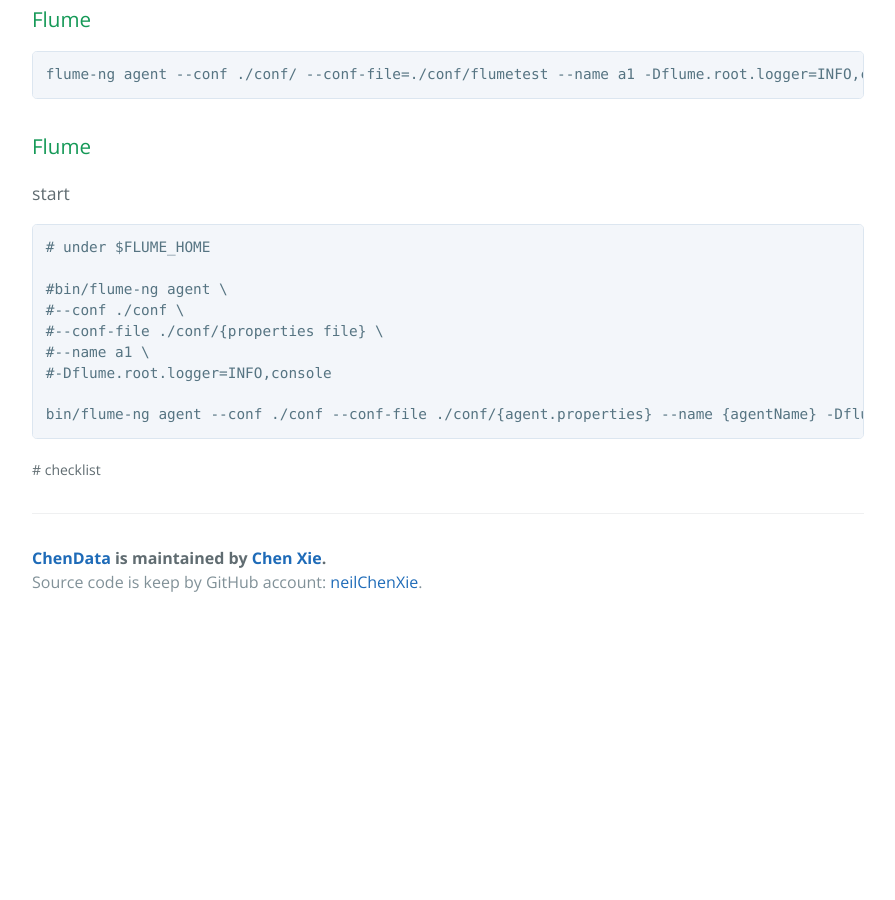
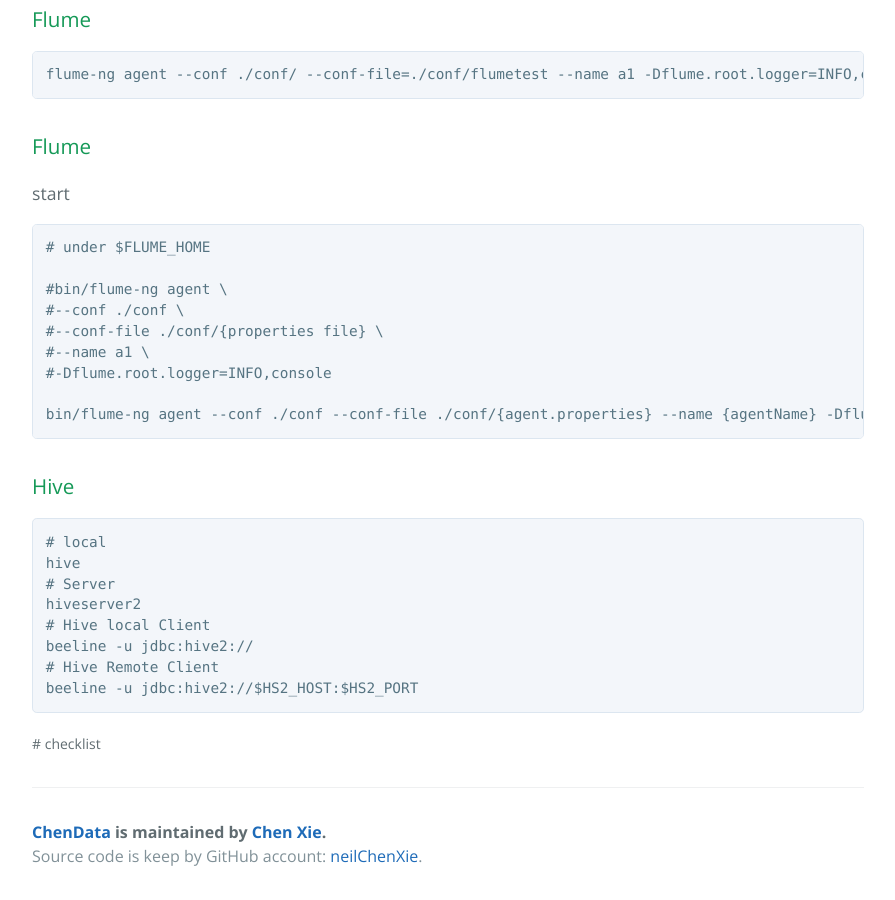
Before and after one commit to neilChenXie/ChenData, a Jekyll site: the page built from _posts/checklist/2016-06-08-script_checklist.md, in a window 1280 px wide and 900 px high, scrolled down 1118 px. Shown: the whole window, without its empty margins (192-1087 px from the left). Built offline with Jekyll 4.4.1, drawn with Linux system fonts in a browser that asks for light colours; before the commit the page ends 1744 px from its top, so only the background shows below that.

Commit message:
modified:   _posts/Hive/2016-05-19-hive_debug.md 	modified:   _posts/Hive/2016-05-19-hive_ref.md 	modified:   _posts/Hive/2016-05-19-hive_setup.md 	modified:   _posts/checklist/2016-06-08-script_checklist.md

````diff
--- a/_posts/checklist/2016-06-08-script_checklist.md
+++ b/_posts/checklist/2016-06-08-script_checklist.md
@@ -76,3 +76,16 @@
 
 bin/flume-ng agent --conf ./conf --conf-file ./conf/{agent.properties} --name {agentName} -Dflume.root.logger=INFO,console
 ```
+
+### Hive
+
+```bash
+# local
+hive
+# Server
+hiveserver2
+# Hive local Client
+beeline -u jdbc:hive2://
+# Hive Remote Client
+beeline -u jdbc:hive2://$HS2_HOST:$HS2_PORT
+```
````
Also changed, not shown: _posts/Hive/2016-05-19-hive_debug.md (+11 -6 lines), _posts/Hive/2016-05-19-hive_ref.md (+2 -1 lines), _posts/Hive/2016-05-19-hive_setup.md (+2 -1 lines).
